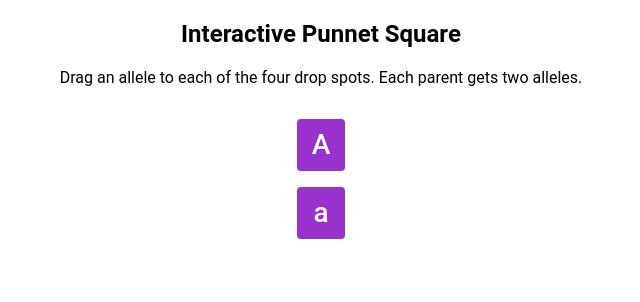
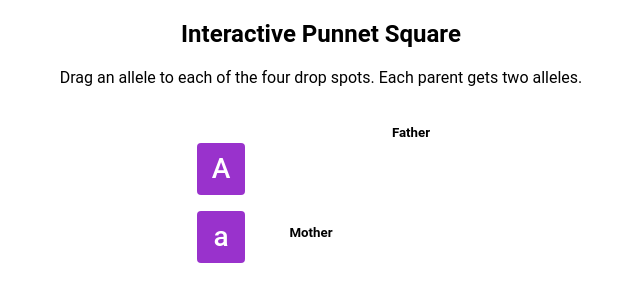
Before and after one commit to WISE-Community/Punnett-Square, a React (Create React App) app: page / in a window 1280 px wide. Shown: the top 302 px of the page, without its empty margins (319-959 px from the left). Built offline with nearby package versions, Linux system fonts and the light colour scheme.

Commit message:
Created Parent and Square components with basic structure

```diff
--- a/src/App.scss
+++ b/src/App.scss
@@ -1,41 +1,42 @@
-.App {
+body {
   text-align: center;
+  font-size: 16px;
 }
 
-.App-logo {
-  height: 40vmin;
-  pointer-events: none;
-}
+// .App-logo {
+//   height: 40vmin;
+//   pointer-events: none;
+// }
 
-@media (prefers-reduced-motion: no-preference) {
-  .App-logo {
-    animation: App-logo-spin infinite 20s linear;
-  }
-}
+// @media (prefers-reduced-motion: no-preference) {
+//   .App-logo {
+//     animation: App-logo-spin infinite 20s linear;
+//   }
+// }
 
-.App-header {
-  background-color: #282c34;
-  min-height: 100vh;
-  display: flex;
-  flex-direction: column;
-  align-items: center;
-  justify-content: center;
-  font-size: calc(10px + 2vmin);
-  color: white;
-}
+// .App-header {
+//   background-color: #282c34;
+//   min-height: 100vh;
+//   display: flex;
+//   flex-direction: column;
+//   align-items: center;
+//   justify-content: center;
+//   font-size: calc(10px + 2vmin);
+//   color: white;
+// }
 
-.App-link {
-  color: #61dafb;
-}
+// .App-link {
+//   color: #61dafb;
+// }
 
-@keyframes App-logo-spin {
-  from {
-    transform: rotate(0deg);
-  }
-  to {
-    transform: rotate(360deg);
-  }
-}
+// @keyframes App-logo-spin {
+//   from {
+//     transform: rotate(0deg);
+//   }
+//   to {
+//     transform: rotate(360deg);
+//   }
+// }
 
 .wrap {
   display: flex;
--- a/src/App.tsx
+++ b/src/App.tsx
@@ -14,14 +14,14 @@ class App extends React.Component {
 
   render() {
     return (
-      <div className="App">
+      <div>
         <h2>Interactive Punnet Square</h2>
         <p>Drag an allele to each of the four drop spots. Each parent gets two alleles.</p>
         <div className="wrap">
           <div className="choices">
             {this.state.choices.map((choice, index) => <Choice key={index} allele={choice} />)}
           </div>
-          {/* <Square parents={this.state.parents} /> */}
+          <Square />
         </div>
       </div>
     )
--- /dev/null
+++ b/src/components/parent.tsx
@@ -0,0 +1,16 @@
+import React from 'react';
+import { Allele } from '../domain/allele';
+
+export default class Parent extends React.Component<{ title: String, vertical?: Boolean }> {
+  render() {
+    return (
+      <div className={`${this.props.vertical ? "vertical" : ""}`}>
+        <h5>{this.props.title}</h5>
+        <div>
+          <div className="allele"></div>
+          <div className="allele"></div>
+        </div>
+      </div>
+    );
+  }
+}
--- /dev/null
+++ b/src/components/square.scss
@@ -0,0 +1,17 @@
+.square-wrap {
+  display: flex;
+  align-items: center;
+
+  > div {
+    width: 100px;
+    height: 100px;
+  }
+}
+
+.spacer, .mother {
+  flex-grow: 1;
+}
+
+.father, .result {
+  flex-grow: 2;
+}
--- a/src/components/square.tsx
+++ b/src/components/square.tsx
@@ -1,7 +1,26 @@
 import React from 'react';
+import './square.scss';
+import Parent from './parent';
 
 class Square extends React.Component {
-
+  render() {
+    return (
+      <div>
+        <div className="square-wrap">
+          <div className="spacer"></div>
+          <div className="father">
+            <Parent title={'Father'} />
+          </div>
+        </div>
+        <div className="square-wrap">
+          <div className="mother">
+            <Parent title={'Mother'} vertical={true} />
+          </div>
+          <div className="result"></div>
+        </div>
+      </div>
+    )
+  }
 }
 
 export default Square;
```
Also changed, not shown: src/domain/parent.ts (deleted, +0 -15 lines), 1 other file (tests, documents, lock files or other folders).
